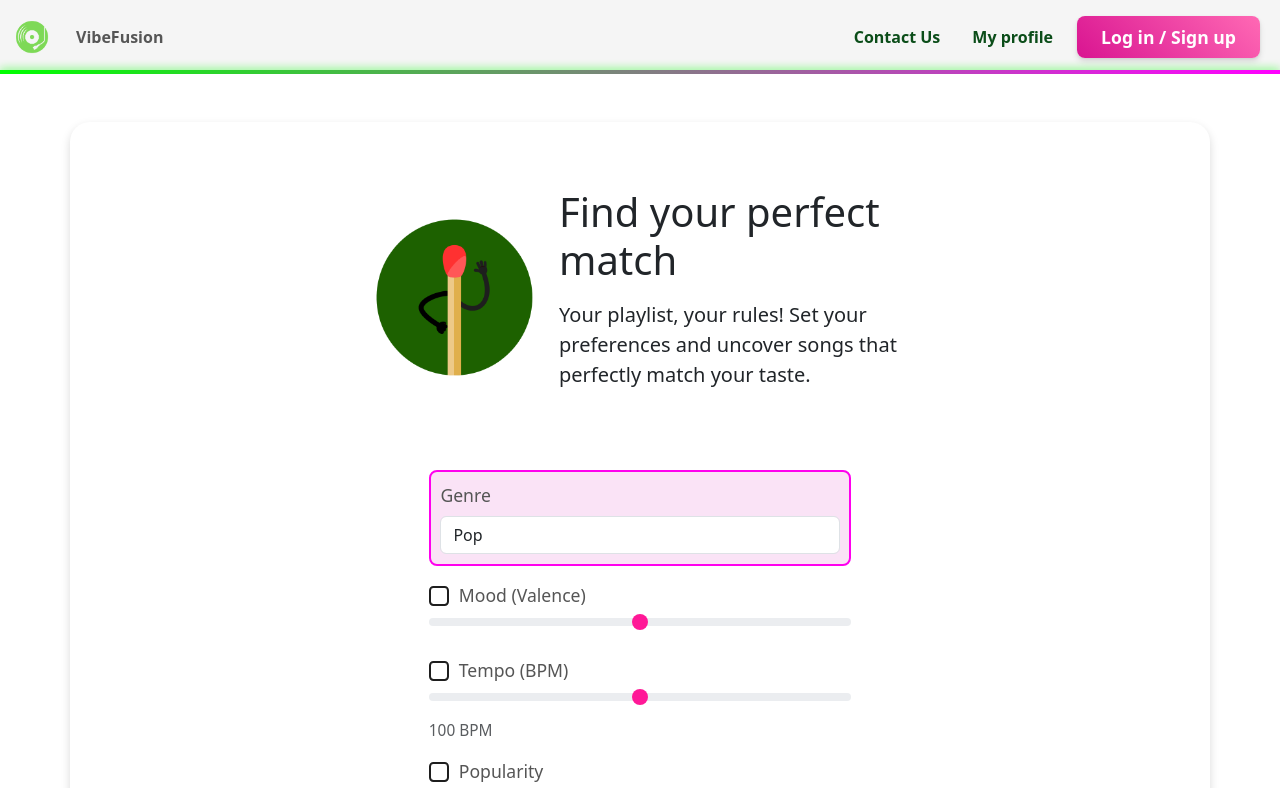
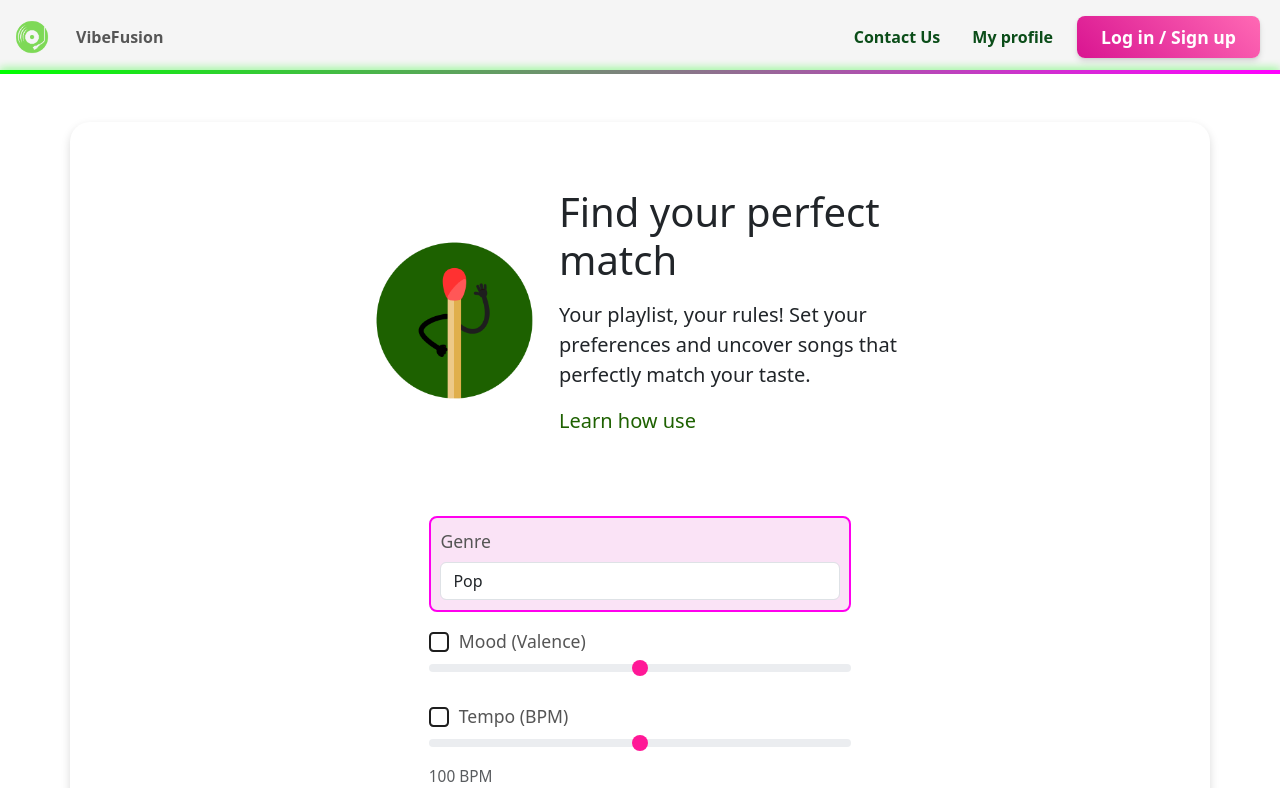
Before and after one commit to morgharrisx/fullstack-3, a React (Create React App) app in the folder frontend/: page /dj-hub in a window 1280 px wide. Shown: the top 788 px of the page. Built offline with nearby package versions, Linux system fonts and the light colour scheme; the HTML template or start-up script is replaced by a standard one.

Commit message:
ToolTip added for instructions

```diff
--- a/frontend/src/PlaylistGenerator/PlaylistGenerator.js
+++ b/frontend/src/PlaylistGenerator/PlaylistGenerator.js
@@ -1,6 +1,6 @@
 import React, { useState, useRef, useEffect } from "react";
 import axios from "axios";
-import { Container, Row, Col, Form, Image, Spinner } from "react-bootstrap";
+import { Container, Row, Col, Form, Image, Spinner, OverlayTrigger, Tooltip } from "react-bootstrap";
 import SuggestedSongs from "./SuggestedSongs/SuggestedSongs";
 import ReusableButton from "../ReusableButton/ReusableButton";
 import "./playlistgenerator.css";
@@ -100,6 +100,23 @@ const PlaylistGenerator = () => {
             <Col xs={12} sm={6} md={7} lg={8}>
                 <p className="playlist-generator-suggested-header display-6">Find your perfect match</p>
                 <p className="lead">Your playlist, your rules! Set your preferences and uncover songs that perfectly match your taste.</p>
+                <OverlayTrigger
+                  placement="top"
+                  delayShow={300}
+                  delayHide={150}
+                  overlay={
+                    <Tooltip>
+                    1. Select a genre (required).<br />
+                    2. Check the boxes for additional filters (optional).<br />
+                    3. Use the sliders to set your desired range.<br />
+                    4. Click "Search" to generate your playlist.
+                  </Tooltip>
+                  }
+                >
+                  <p className="lead" style={{ cursor: "pointer", color: "#1e6101" }}>
+                    Learn how use
+                  </p>
+                </OverlayTrigger>
             </Col>
         </Row>
         </Col>
```
